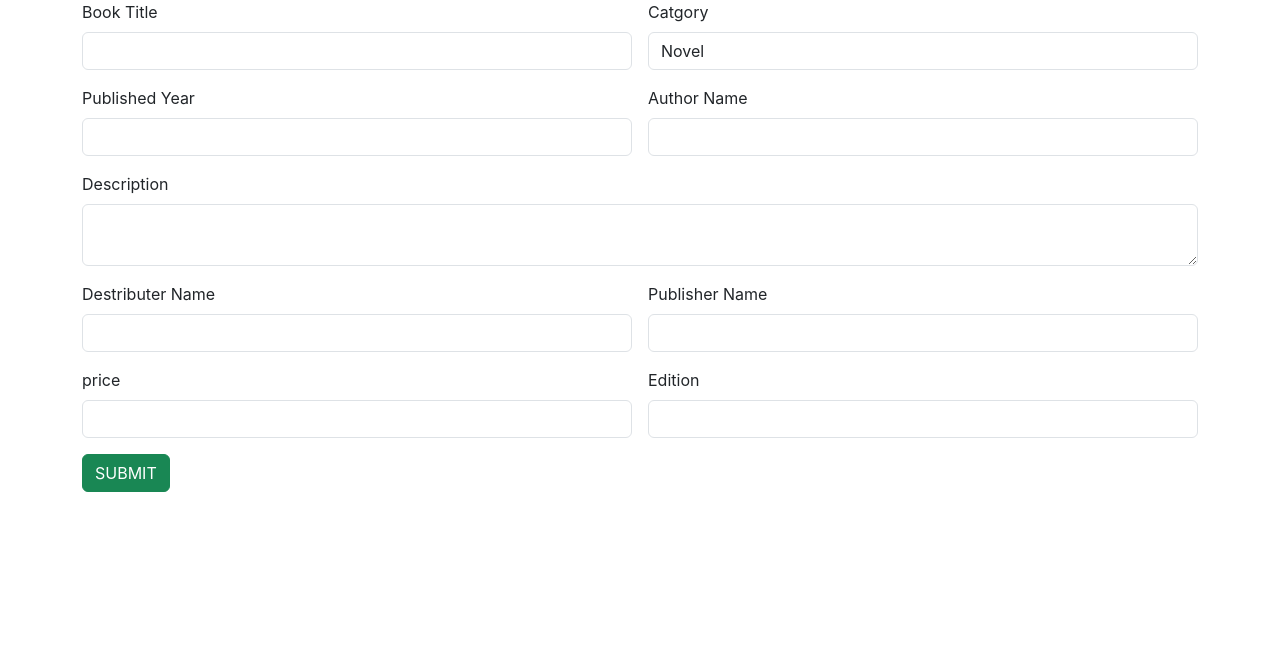
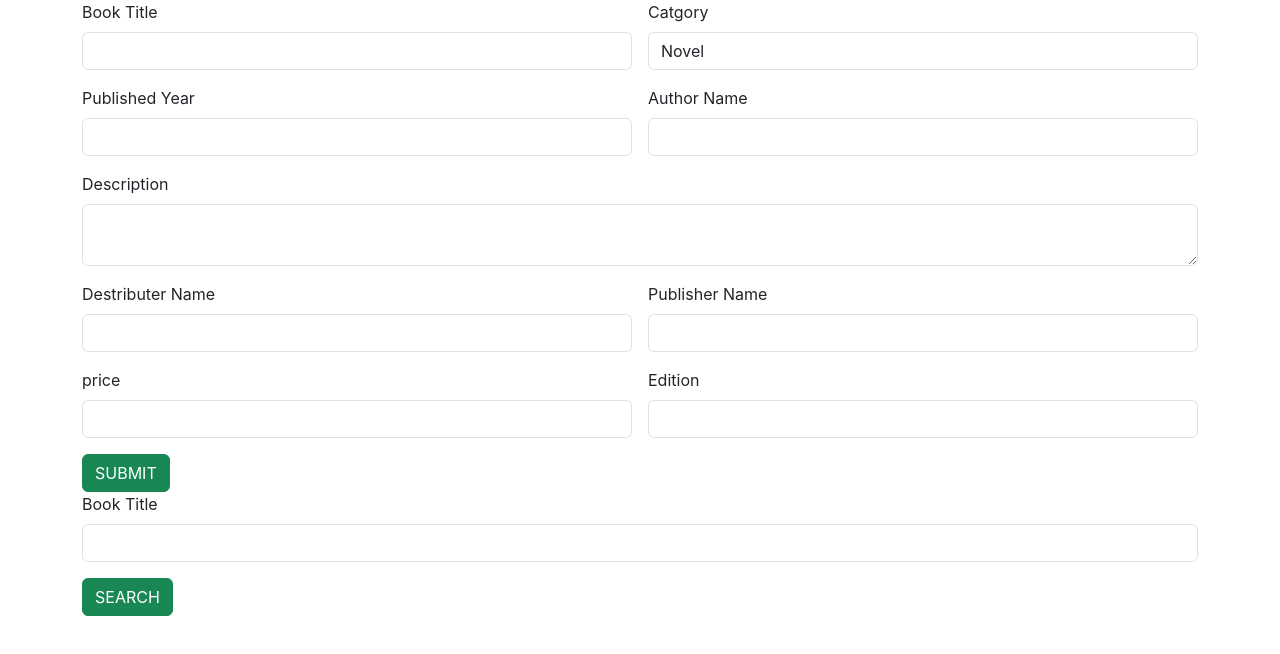
Before and after one commit to shafnashakeersm/Library-app-react, a React (Create React App) app: page / in a window 1280 px wide. Shown: the top 654 px of the page. Built offline with nearby package versions, Linux system fonts and the light colour scheme.

Commit message:
completed

```diff
--- a/src/App.js
+++ b/src/App.js
@@ -1,12 +1,13 @@
 import logo from './logo.svg';
 import './App.css';
 import AddBook from './Components/AddBook';
+import SearchBook from './Components/SearchBook';
 
 function App() {
   return (
     <div >
       <AddBook />
-
+     <SearchBook/>
 
     </div >
   );
--- /dev/null
+++ b/src/Components/SearchBook.jsx
@@ -0,0 +1,25 @@
+import React from 'react'
+
+const SearchBook = () => {
+  return (
+    <div>
+        <div className="container">
+            <div className="row">
+                <div className="col col-12 col-sm-12 col-md-12 col-lg-12 col-xl-12 col-xxl-12">
+                    <div className="row g-3">
+                        <div className="col col-12 col-12 col-sm-12 col-md-12 col-lg-12 col-xl-12 col-xxl-12">
+                            <label htmlFor="" className="form-label">Book Title</label>
+                            <input type="text" className="form-control" />
+                        </div>
+                        <div className="col col-12 col-12 col-sm-12 col-md-12 col-lg-12 col-xl-12 col-xxl-12">
+                            <button className="btn btn-success">SEARCH</button>
+                        </div>
+                    </div>
+                </div>
+            </div>
+        </div>
+    </div>
+  )
+}
+
+export default SearchBook
```
